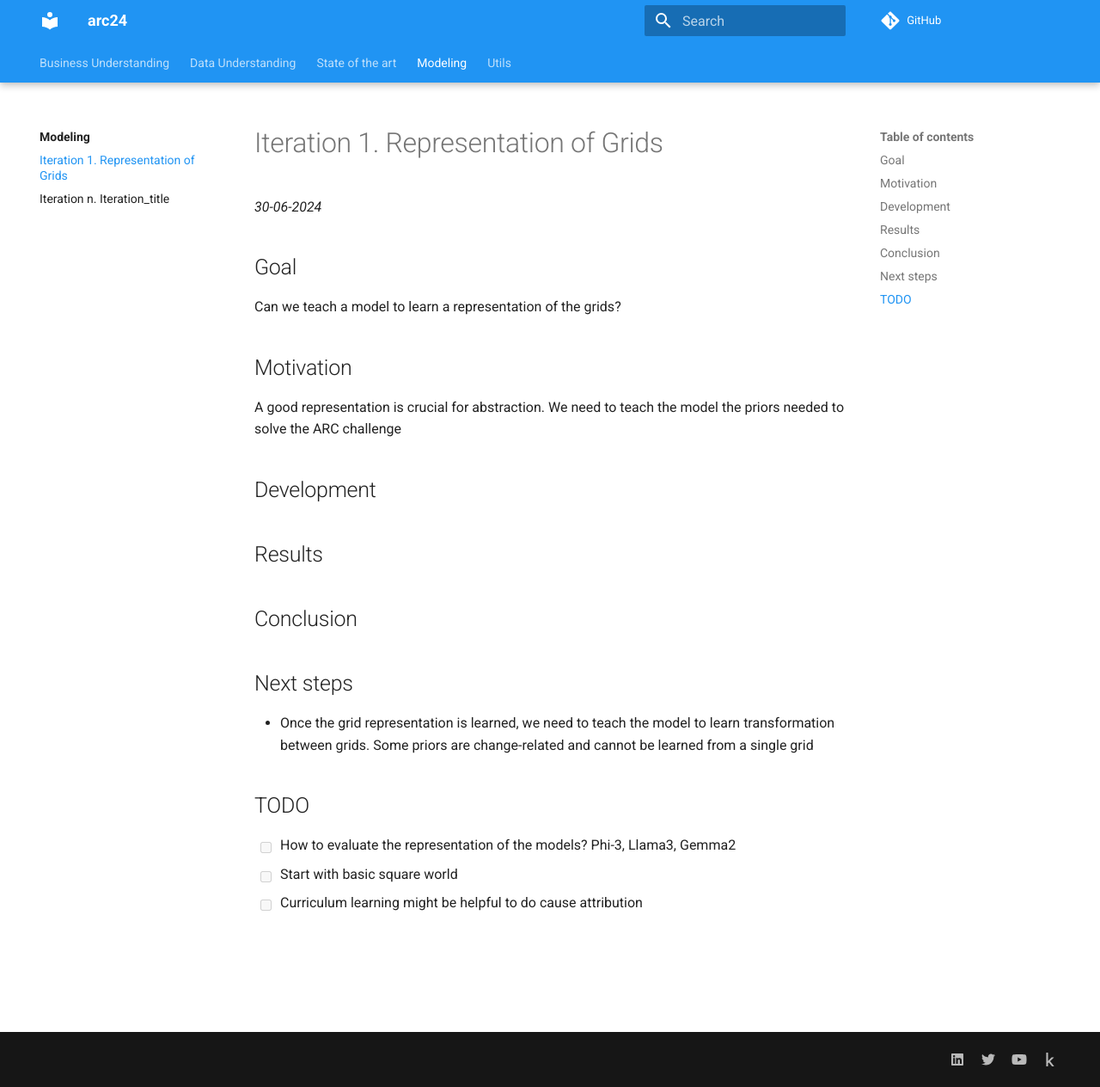
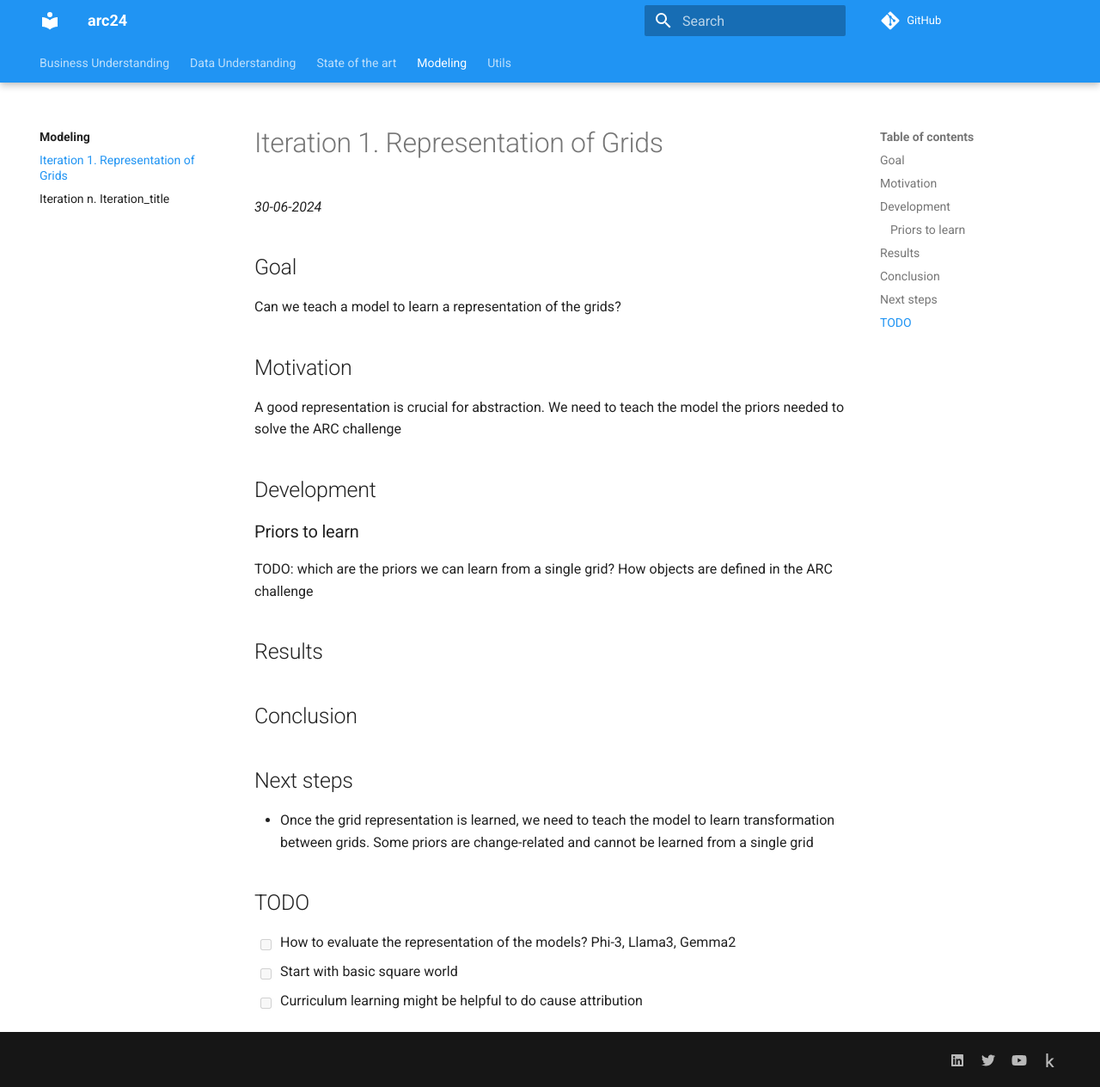
Before and after one commit to zhengjunyao-work/arc24, an MkDocs documentation site: the page built from docs/modeling/Iteration_01_grid_representation.md, in a window 1280 px wide and 1264 px high. Shown: the whole window at 86% size. Built offline with MkDocs 1.6.1 and Material for MkDocs 9.7.7, drawn with Linux system fonts in a browser that asks for light colours; comment, search, counter and statistics services are not loaded.

Commit message:
tiny change

```diff
--- a/docs/modeling/Iteration_01_grid_representation.md
+++ b/docs/modeling/Iteration_01_grid_representation.md
@@ -13,6 +13,11 @@ the priors needed to solve the ARC challenge
 
 ## Development
 
+### Priors to learn
+
+TODO: which are the priors we can learn from a single grid?
+How objects are defined in the ARC challenge
+
 ## Results
 
 ## Conclusion
```
